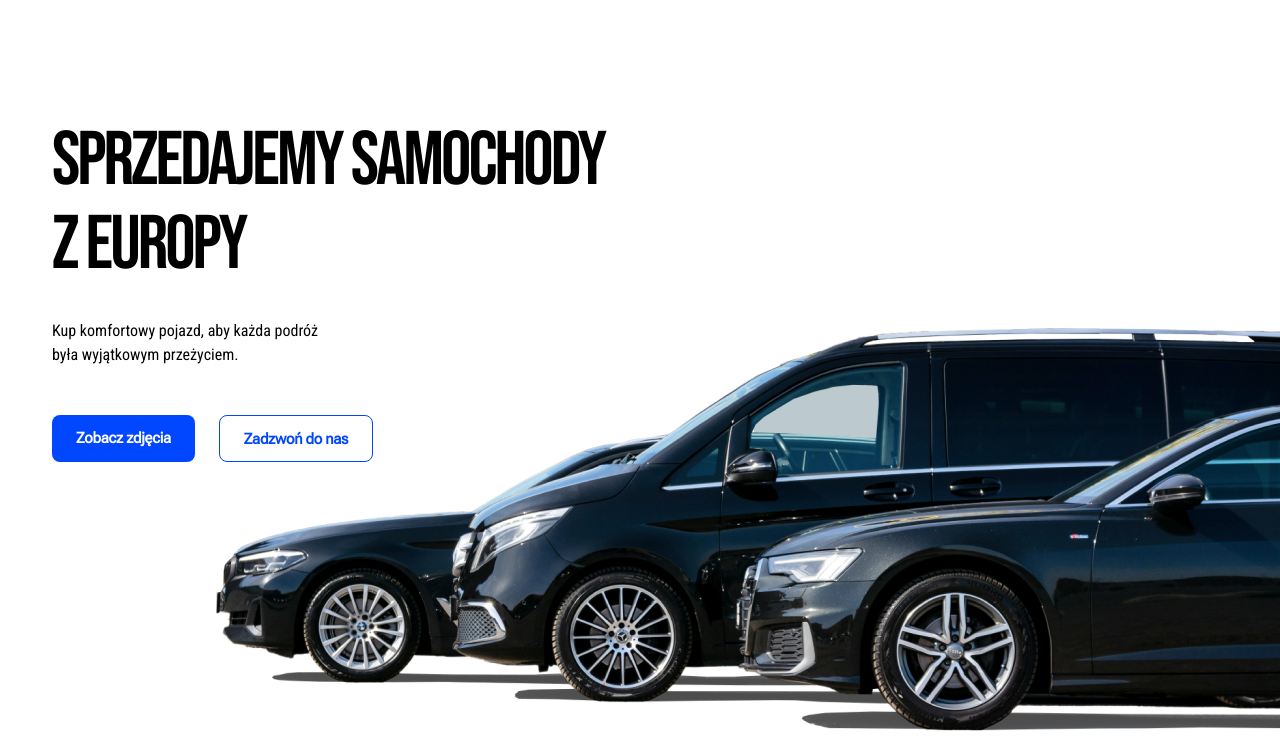
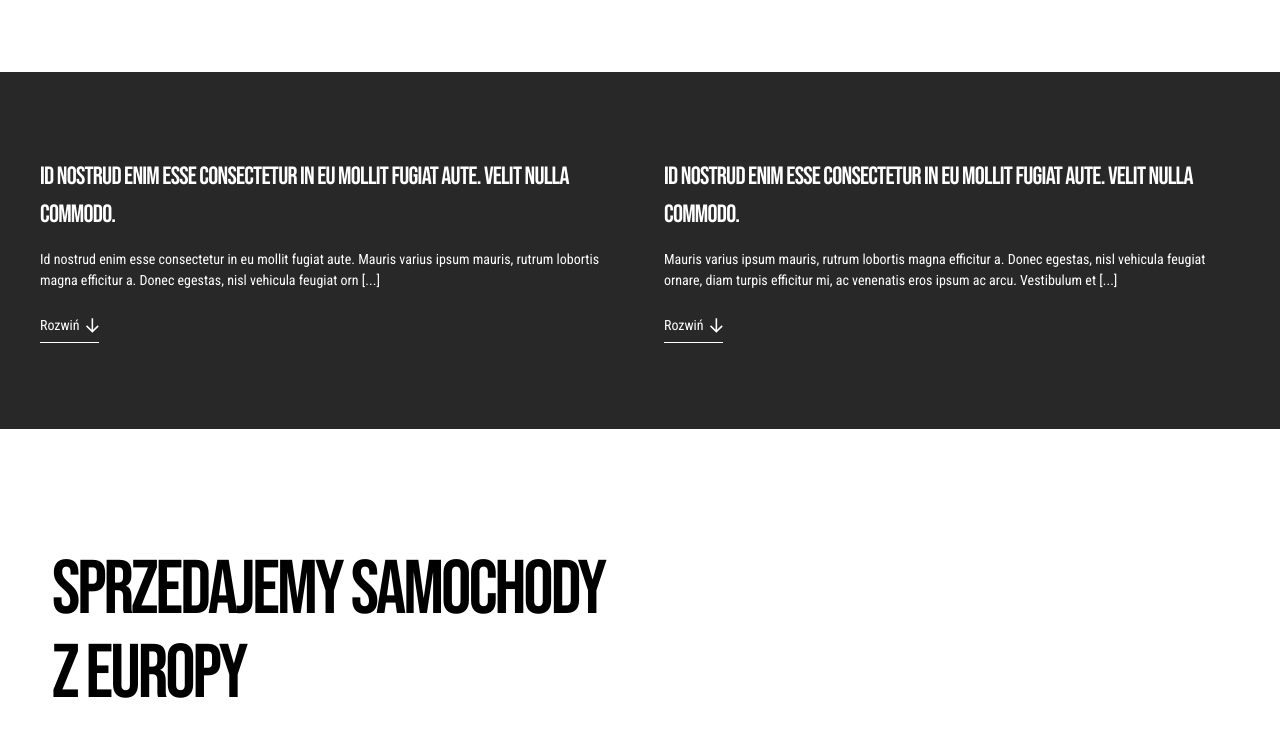
Before and after one commit to jolka-ef/cars, a Vue app: page / in a window 1280 px wide. Shown: the top 750 px of the page. Built offline with nearby package versions, Linux system fonts and the light colour scheme; the HTML template or start-up script is replaced by a standard one.

Commit message:
feature: add cards component

```diff
--- a/src/App.vue
+++ b/src/App.vue
@@ -1,8 +1,10 @@
 <script setup>
+import CardsSection from '@/components/CardsSection.vue';
 import Footer from '@/components/Footer.vue';
 import Hero from '@/components/Hero.vue';
 </script>
 <template>
+  <CardsSection />
   <Hero />
   <Footer />
 </template>
--- /dev/null
+++ b/src/components/Card.vue
@@ -0,0 +1,33 @@
+<template>
+  <article class="flex-[1_1_250px]">
+    <header>
+      <h3
+        class="pb-4 font-bebas_neue text-[25px] uppercase tracking-[-0.03em] sm:text-lg"
+      >
+        {{ title }}
+      </h3>
+    </header>
+    <div class="font-roboto_condensed text-[14px]">
+      <p>
+        {{ showMore ? `${description.slice(0, 180)} [...]` : description }}
+      </p>
+    </div>
+
+    <button
+      @click="showMore = !showMore"
+      class="border-b-[1.5px] border-white pb-1.5 pt-6 font-roboto_condensed text-[14px]"
+    >
+      <span class="flex items-center gap-1.5" v-if="showMore"
+        >Rozwiń <DownArrow />
+      </span>
+      <span class="flex items-baseline gap-1.5" v-else>Zwiń <UpArrow /> </span>
+    </button>
+  </article>
+</template>
+<script setup>
+import DownArrow from "@/components/icons/DownArrow.vue";
+import UpArrow from "@/components/icons/UpArrow.vue";
+import { defineProps, ref } from "vue";
+const showMore = ref(true);
+defineProps({ title: String, description: String });
+</script>
--- /dev/null
+++ b/src/components/CardsSection.vue
@@ -0,0 +1,24 @@
+<script>
+import Card from "@/components/Card.vue";
+export default {
+  components: { Card },
+};
+</script>
+
+<template>
+  <section class="mt-[72px] bg-signalblack px-sm text-white">
+    <div class="m-auto flex max-w-xl flex-wrap gap-12 py-[86px]">
+      <Card
+        title="Id nostrud enim esse consectetur in eu mollit fugiat aute. Velit nulla commodo."
+        description="Id nostrud enim esse consectetur in eu mollit fugiat aute.
+        Mauris varius ipsum mauris, rutrum lobortis magna efficitur a.
+        Donec egestas, nisl vehicula feugiat ornare, diam turpis efficitur mi, ac venenatis eros ipsum ac arcu.
+        Donec egestas, nisl vehicula feugiat ornare, diam turpis efficitur mi, ac venenatis eros ipsum ac arcu. "
+      />
+      <Card
+        title="Id nostrud enim esse consectetur in eu mollit fugiat aute. Velit nulla commodo."
+        description="Mauris varius ipsum mauris, rutrum lobortis magna efficitur a. Donec egestas, nisl vehicula feugiat ornare, diam turpis efficitur mi, ac venenatis eros ipsum ac arcu. Vestibulum et.Mauris varius ipsum mauris, rutrum lobortis magna efficitur a. Donec egestas, nisl vehicula feugiat ornare, diam turpis efficitur mi, ac venenatis eros ipsum ac arcu. Vestibulum et"
+      />
+    </div>
+  </section>
+</template>
```
